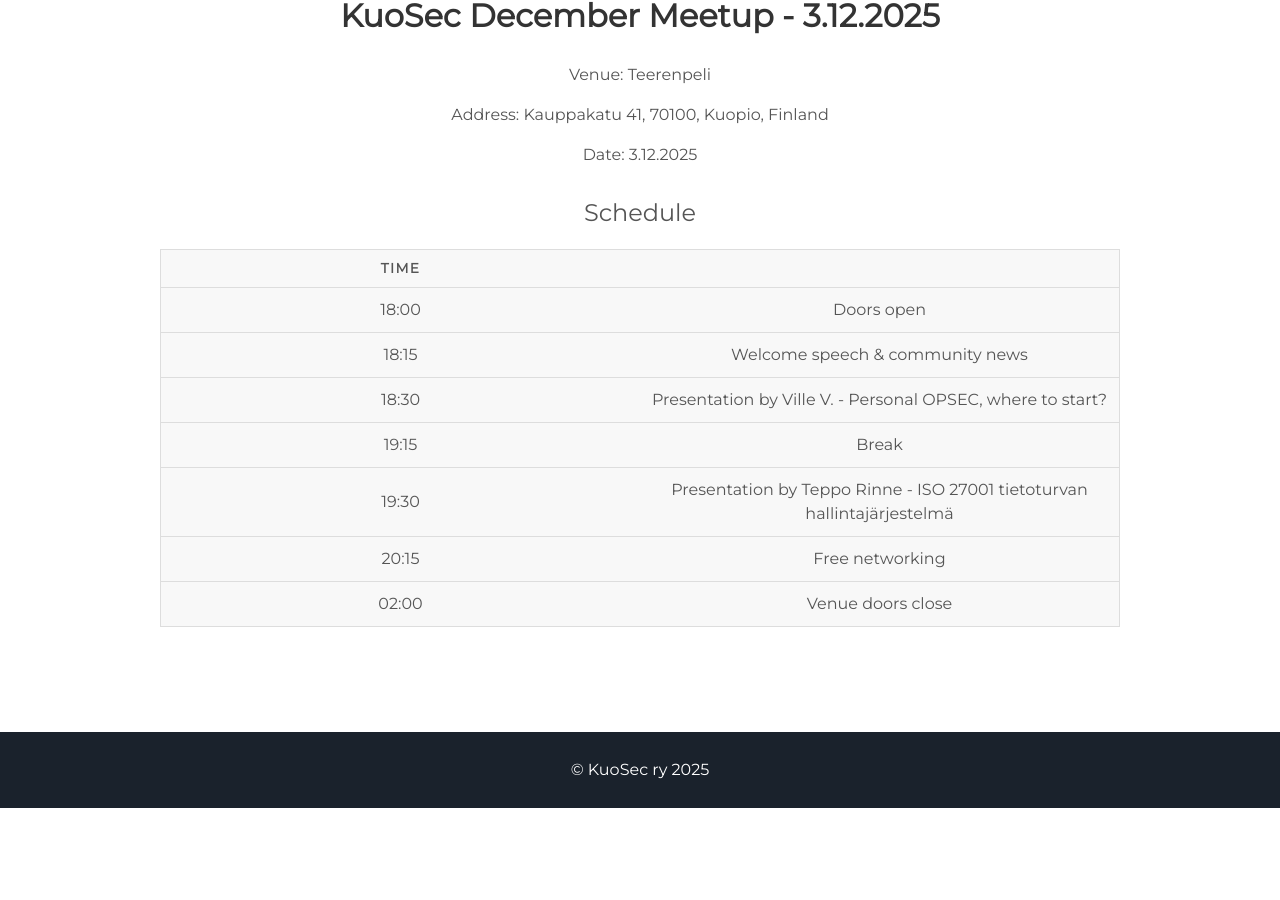
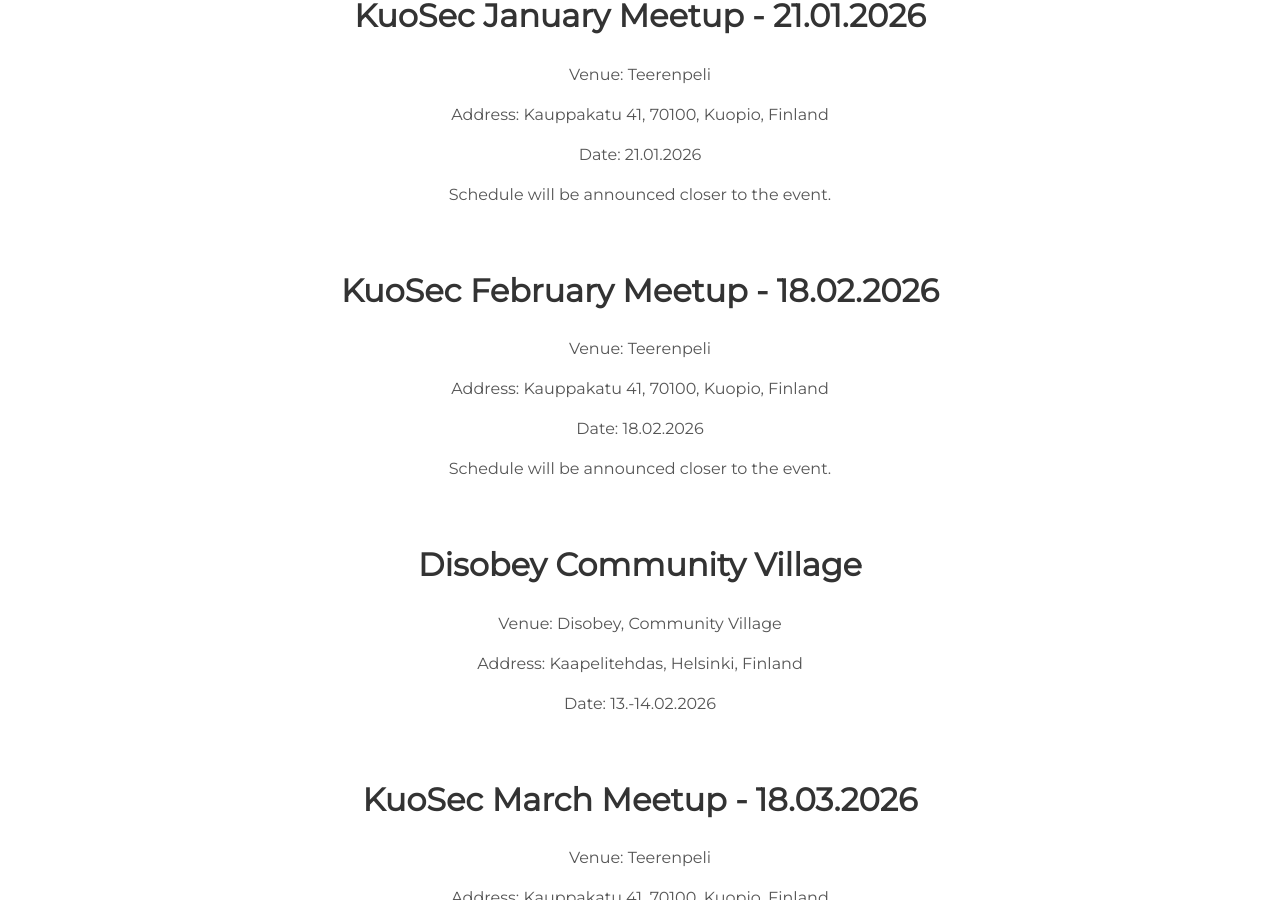
Before and after one commit to kuosec/kuosec.github.io, a Jekyll site: the page built from index.html, in a window 1280 px wide and 900 px high, scrolled down 1903 px. Built offline with Jekyll 4.4.1, drawn with Linux system fonts in a browser that asks for light colours; before the commit the page ends 2711 px from its top, so only the background shows below that; some of the changed text lies outside the part shown.

Commit message:
Meetup schedule updates
Meetup schedule updates

```diff
--- a/_includes/projects.html
+++ b/_includes/projects.html
@@ -7,49 +7,38 @@
 
   <h1>Upcoming Events </h1>
   <div class="event">
-    <h2>KuoSec December Meetup - 3.12.2025</h2>
+    <h2>KuoSec January Meetup - 21.01.2026</h2>
     <p>Venue: Teerenpeli</p>
     <p>Address: Kauppakatu 41, 70100, Kuopio, Finland</p>
-    <p>Date: 3.12.2025</p>
-    <table>
-      <caption>Schedule</caption>
-      <thead>
-        <tr>
-          <th scope="col">Time</th>
-          <th scope="col"></th>
-        </tr>
-      </thead>
-    <tbody>
-        <tr>
-          <td>18:00</td>
-          <td>Doors open</td>
-        </tr>
-        <tr>
-          <td scope="row">18:15</td>
-          <td>Welcome speech & community news</td>
-        </tr>
-        <tr>
-          <td scope="row">18:30</td>
-          <td>Presentation by Ville V. - Personal OPSEC, where to start?</td>
-        </tr>
-        <tr>
-          <td scope="row">19:15</td>
-          <td>Break</td>
-        </tr>
-        <tr>
-          <td scope="row">19:30</td>
-          <td>Presentation by Teppo Rinne - ISO 27001 tietoturvan hallintajärjestelmä</td>
-        </tr>
-        <tr>
-          <td scope="row">20:15</td>
-          <td>Free networking</td>
-        </tr>
-        <tr>
-          <td scope="row">02:00</td>
-          <td>Venue doors close</td>
-        </tr>
-      </tbody>
-      </table>
+    <p>Date: 21.01.2026</p>
+    <p>Schedule will be announced closer to the event.</p>
+  </div>
+  <div class="event">
+    <h2>KuoSec February Meetup - 18.02.2026</h2>
+    <p>Venue: Teerenpeli</p>
+    <p>Address: Kauppakatu 41, 70100, Kuopio, Finland</p>
+    <p>Date: 18.02.2026</p>
+    <p>Schedule will be announced closer to the event.</p>
+  </div>
+  <div class="event">
+    <h2>Disobey Community Village</h2>
+    <p>Venue: Disobey, Community Village</p>
+    <p>Address: Kaapelitehdas, Helsinki, Finland</p>
+    <p>Date: 13.-14.02.2026</p>
+  </div>
+  <div class="event">
+    <h2>KuoSec March Meetup - 18.03.2026</h2>
+    <p>Venue: Teerenpeli</p>
+    <p>Address: Kauppakatu 41, 70100, Kuopio, Finland</p>
+    <p>Date: 18.03.2026</p>
+    <p>Schedule will be announced closer to the event.</p>
+  </div>
+  <div class="event">
+    <h2>KuoSec April Meetup - 15.04.2026</h2>
+    <p>Venue: Teerenpeli</p>
+    <p>Address: Kauppakatu 41, 70100, Kuopio, Finland</p>
+    <p>Date: 15.04.2026</p>
+    <p>Schedule will be announced closer to the event.</p>
   </div>
 
   <!--
```
